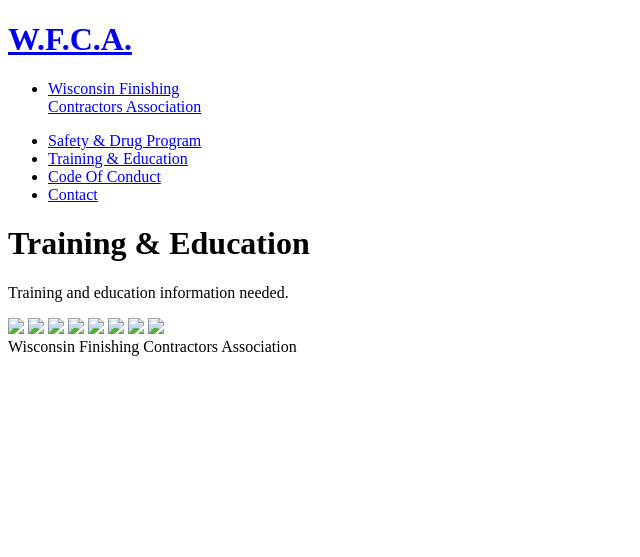
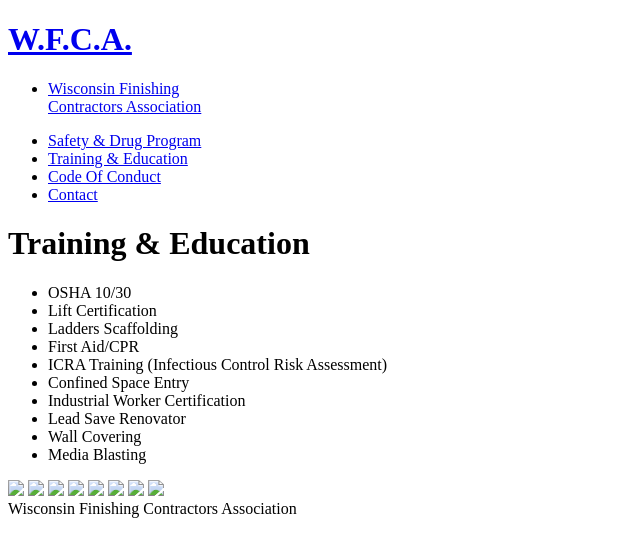
Before and after one commit to alexkademan/wfca, a Jekyll site: the page built from training_and_education.md, in a window 1280 px wide. Shown: the top 557 px of the page, without its empty margins (0-640 px from the left). Built offline with Jekyll 4.4.1, drawn with Linux system fonts in a browser that asks for light colours.

Commit message:
snafu with wrong branch

```diff
--- a/training_and_education.md
+++ b/training_and_education.md
@@ -11,4 +11,14 @@
 excerpt: WFCA contractors lead the industry in providing mandatory upgrade training, state approved apprenticeships and job specific training required to provide top workplace performance.
 ---
 
-Training and education information needed.
+* OSHA 10/30
+* Lift Certification
+* Ladders Scaffolding
+* First Aid/CPR
+* ICRA Training (Infectious Control Risk Assessment)
+* Confined Space Entry
+* Industrial Worker Certification
+* Lead Save Renovator
+* Wall Covering
+* Media Blasting
+{: .bulleted}
```
